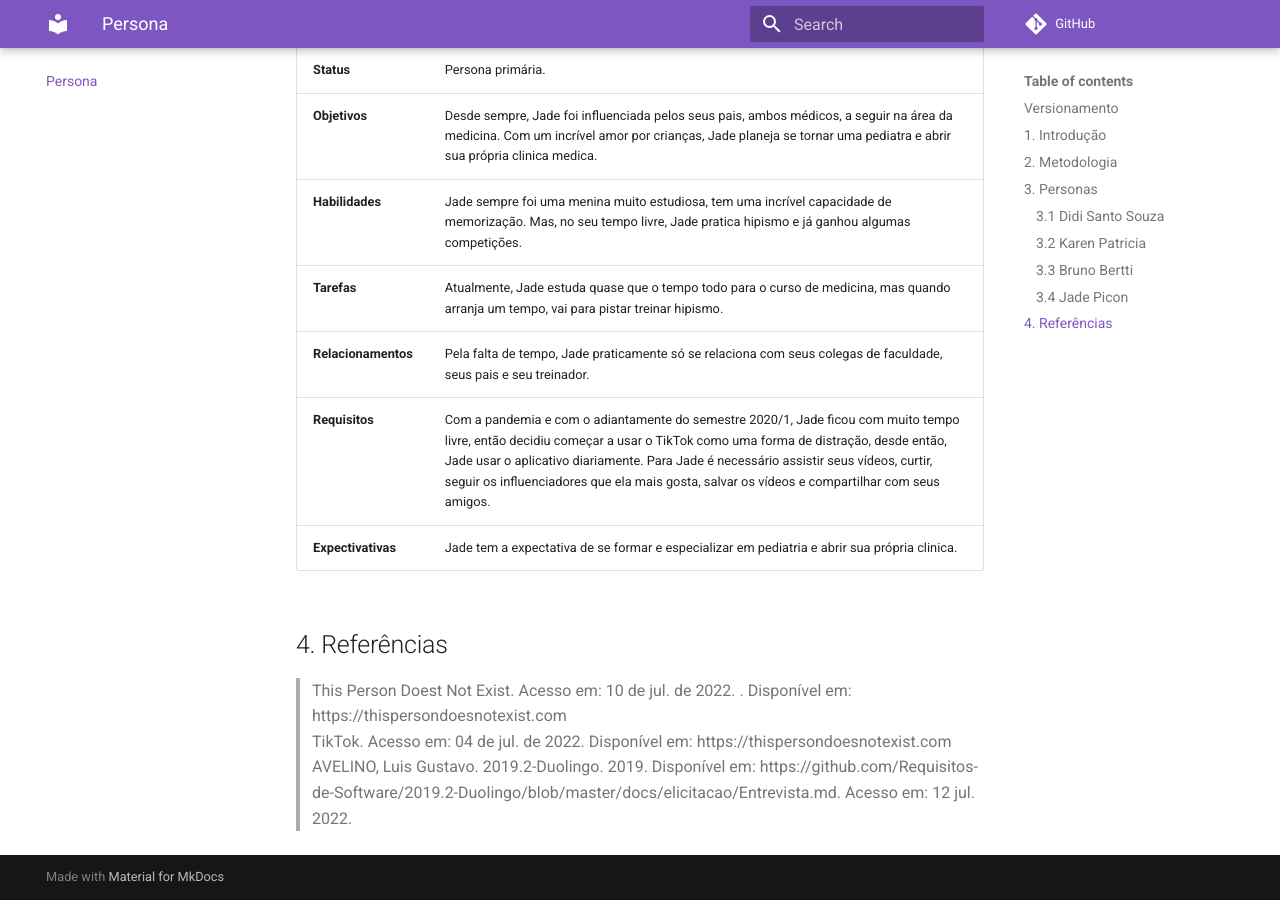
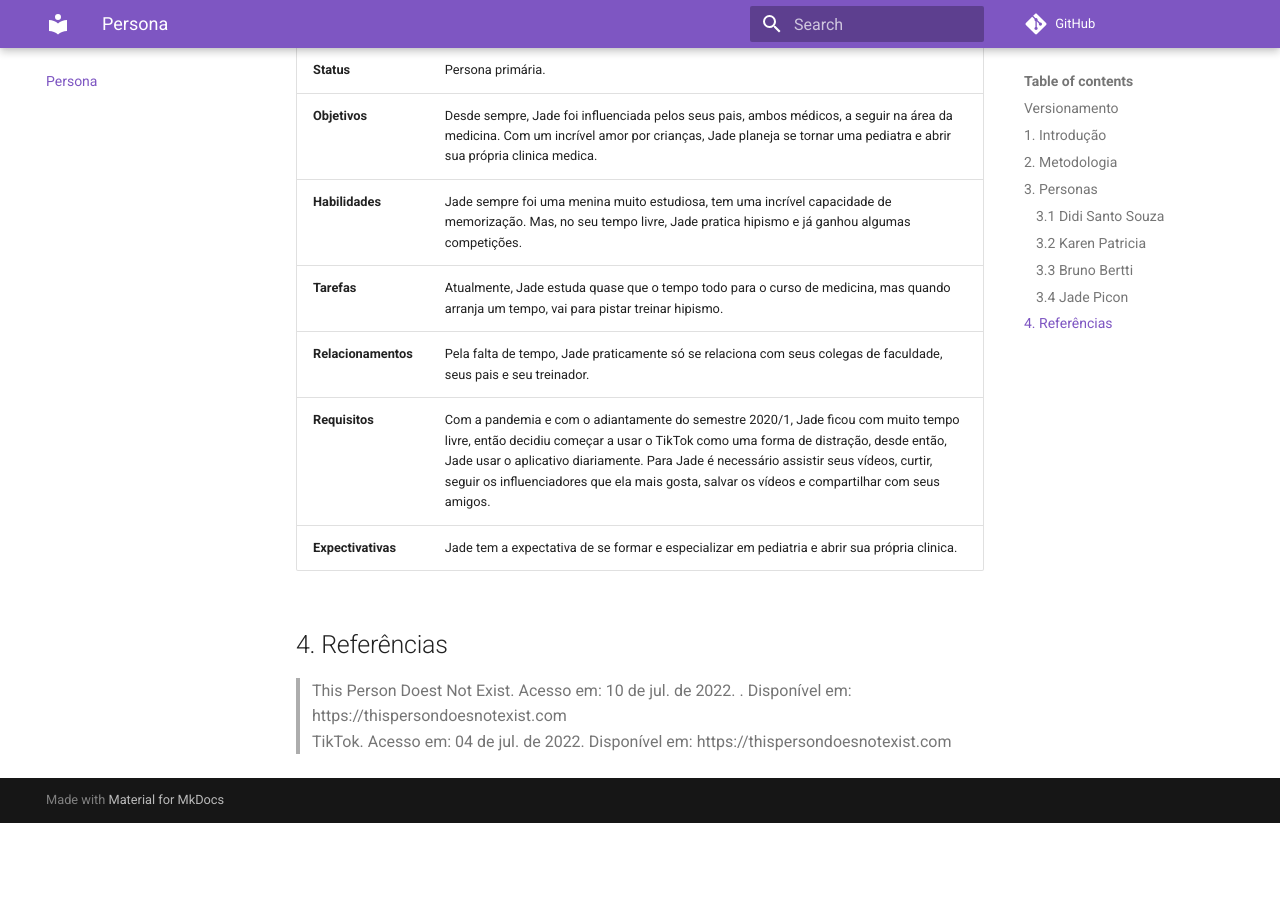
Before and after one commit to Requisitos-de-Software/2022.1-TikTok, an MkDocs documentation site: the page built from docs/personas.md, in a window 1280 px wide and 900 px high, scrolled down 4955 px. Built offline with MkDocs 1.6.1 and Material for MkDocs 9.7.7, drawn with Linux system fonts in a browser that asks for light colours; comment, search, counter and statistics services are not loaded; after the commit the page ends 5778 px from its top, so only the background shows below that.

Commit message:
Update personas.md

```diff
--- a/docs/personas.md
+++ b/docs/personas.md
@@ -83,4 +83,3 @@ A partir do Brainstorm realizado em uma reunião com todos os membros do grupo,
 
 > This Person Doest Not Exist. Acesso em: 10 de jul. de 2022. . Disponível em: https://thispersondoesnotexist.com <br>
 > TikTok.  Acesso em: 04 de jul. de 2022. Disponível em: https://thispersondoesnotexist.com<br>
->AVELINO, Luis Gustavo. 2019.2-Duolingo. 2019. Disponível em: https://github.com/Requisitos-de-Software/2019.2-Duolingo/blob/master/docs/elicitacao/Entrevista.md. Acesso em: 12 jul. 2022.
```
